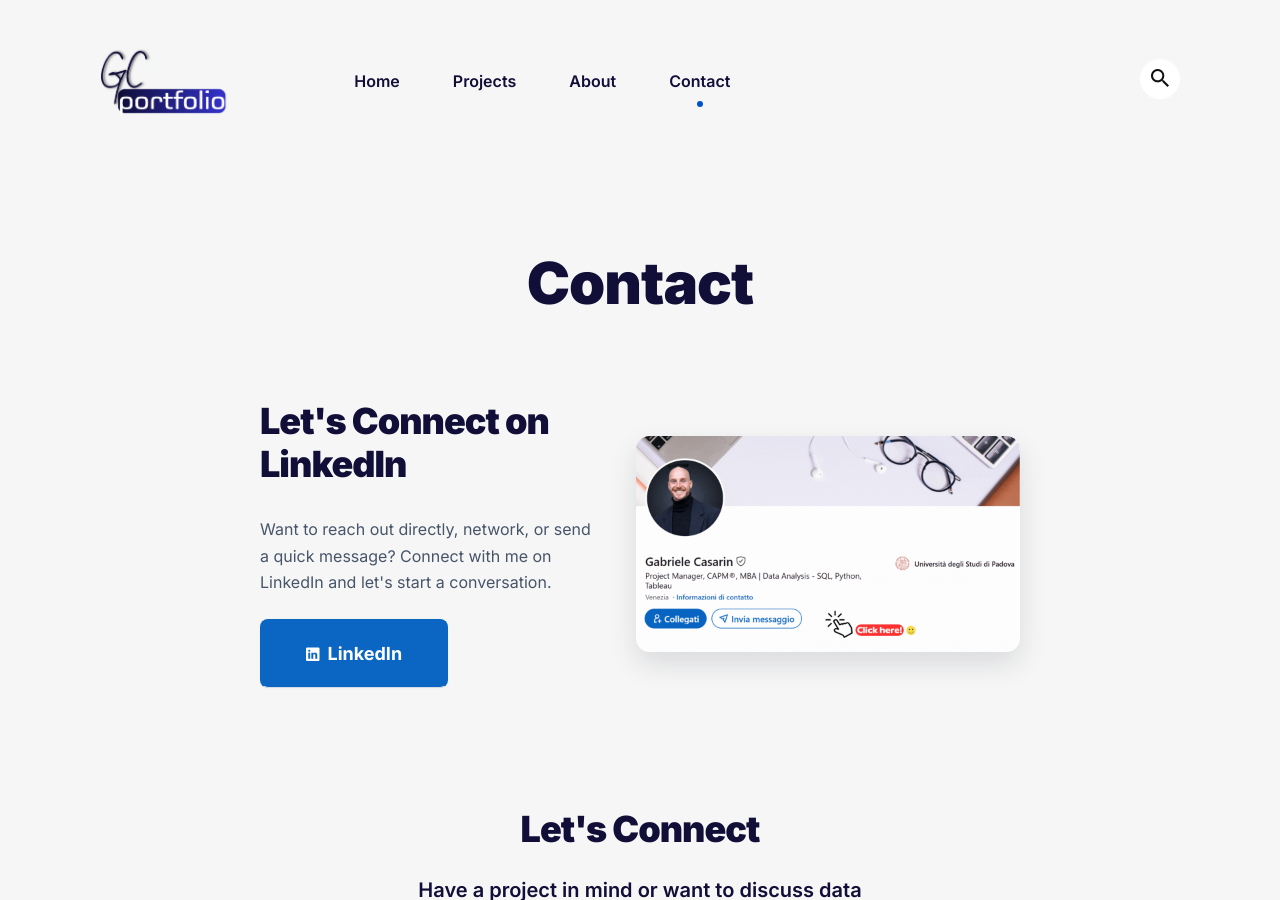
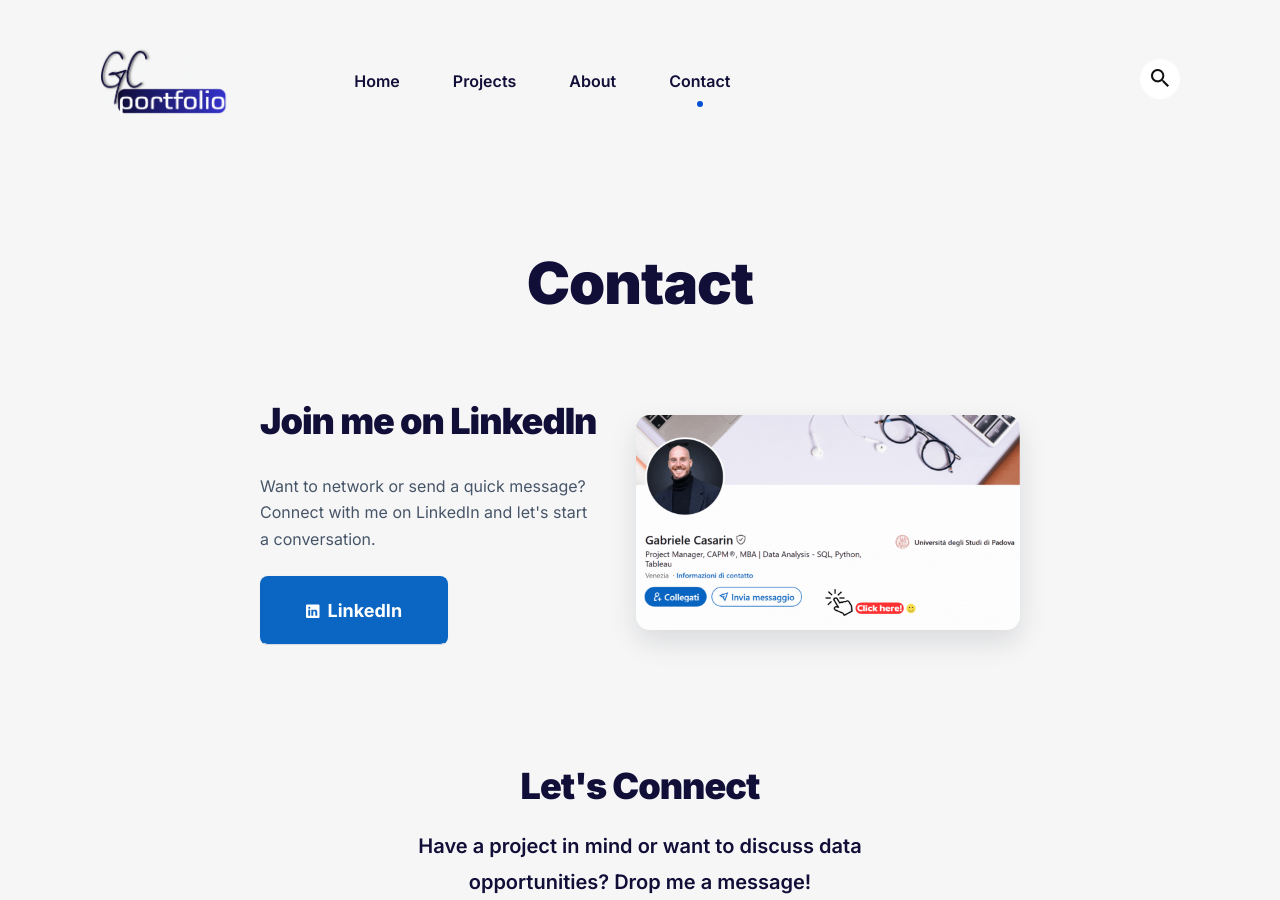
Before and after one commit to gcasarin/gcasarin.github.io, a Jekyll site: the page built from docs/_pages/contact.md, in a window 1280 px wide and 900 px high. Built offline with Jekyll 4.4.1, drawn with Linux system fonts in a browser that asks for light colours.

Commit message:
Update LinkedIn section wording in contact page

```diff
--- a/docs/_pages/contact.md
+++ b/docs/_pages/contact.md
@@ -13,9 +13,9 @@ date:   2026-11-22 15:01:35 +0300
         <div class="contact-linkedin-split">
 
           <div class="contact-linkedin-split__left">
-            <h2 class="section__title">Let's Connect on LinkedIn</h2>
+            <h2 class="section__title">Join me on LinkedIn</h2>
             <p class="contact-linkedin-split__text">
-              Want to reach out directly, network, or send a quick message? Connect with me on LinkedIn and let's start a conversation.
+              Want to network or send a quick message? Connect with me on LinkedIn and let's start a conversation.
             </p>
             <a class="c-button c-button--large c-contact-form__linkedin-btn"
                href="https://www.linkedin.com/in/gabriele-casarin06/"
```
